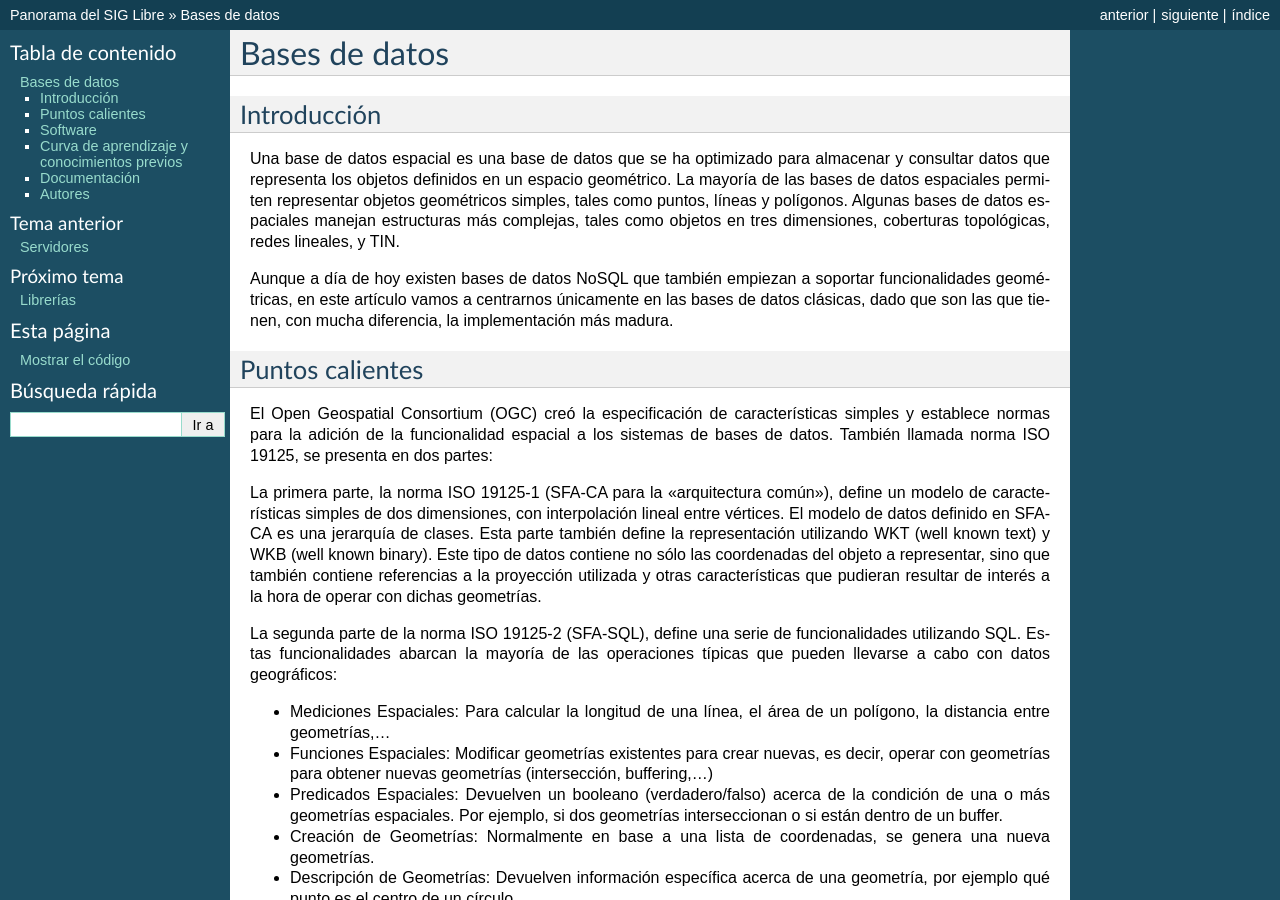
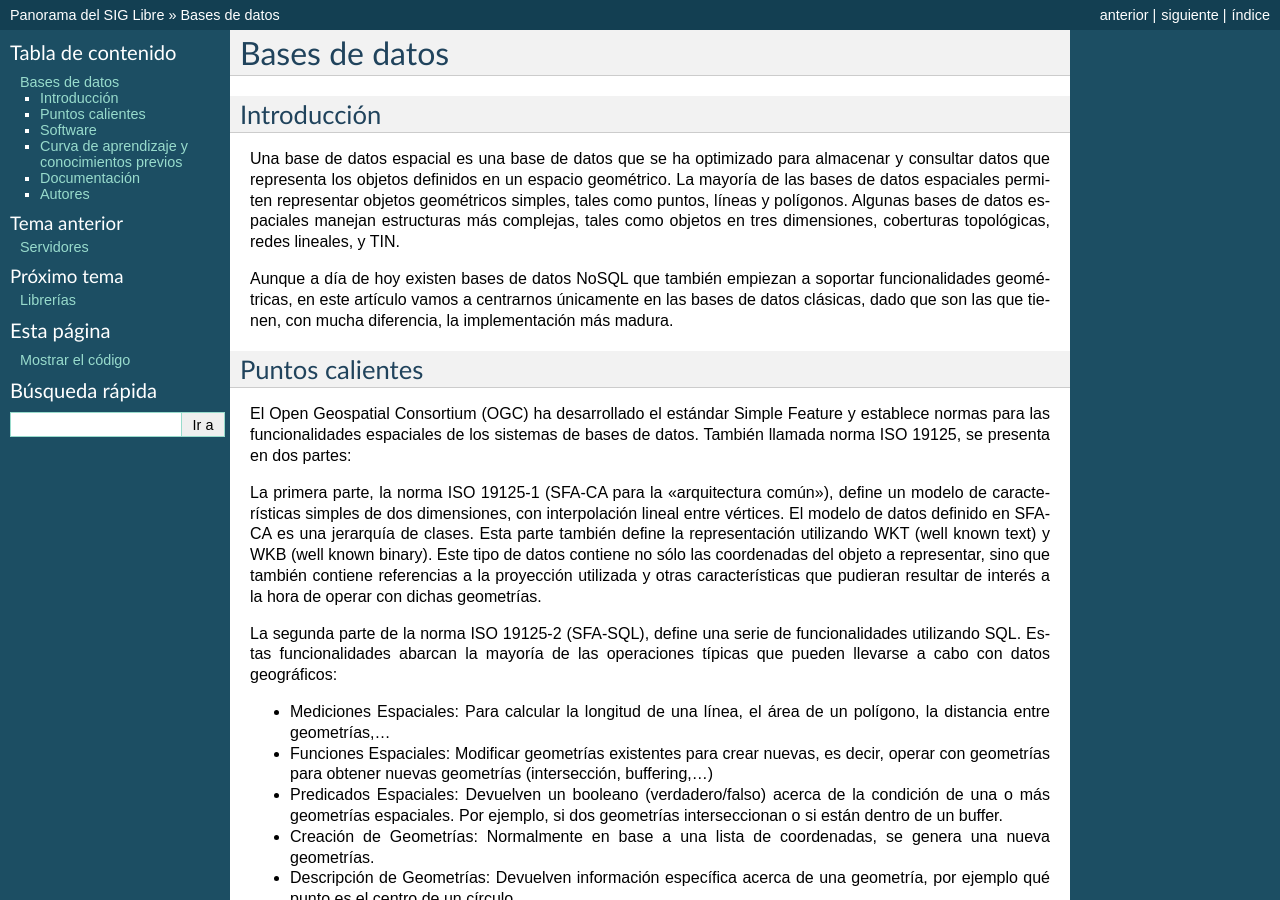
Before and after one commit to OSGeo-ES/panorama-siglibre8, a Sphinx documentation site: the page built from source/bbdd/index.rst, in a window 1280 px wide and 900 px high. Built offline with Sphinx 7.4.7, drawn with Linux system fonts in a browser that asks for light colours.

Commit message:
Yo Tarzán, tu Chita
Esto me pasa por coger una frase bonita de la wikipedia y traducirla tal cual. Niña mala.

```diff
--- a/source/bbdd/index.rst
+++ b/source/bbdd/index.rst
@@ -12,7 +12,7 @@ Aunque a día de hoy existen bases de datos NoSQL que también empiezan a soport
 Puntos calientes
 ------------------
 
-El Open Geospatial Consortium (OGC) creó la especificación de características simples y establece normas para la adición de la funcionalidad espacial a los sistemas de bases de datos. También llamada norma ISO 19125, se presenta en dos partes:
+El Open Geospatial Consortium (OGC) ha desarrollado el estándar Simple Feature y establece normas para las funcionalidades espaciales de los sistemas de bases de datos. También llamada norma ISO 19125, se presenta en dos partes:
 
 La primera parte, la norma ISO 19125-1 (SFA-CA para la "arquitectura común"), define un modelo de características simples de dos dimensiones, con interpolación lineal entre vértices. El modelo de datos definido en SFA-CA es una jerarquía de clases. Esta parte también define la representación utilizando WKT (well known text) y WKB (well known binary). Este tipo de datos contiene no sólo las coordenadas del objeto a representar, sino que también contiene referencias a la proyección utilizada y otras características que pudieran resultar de interés a la hora de operar con dichas geometrías.
 
```
